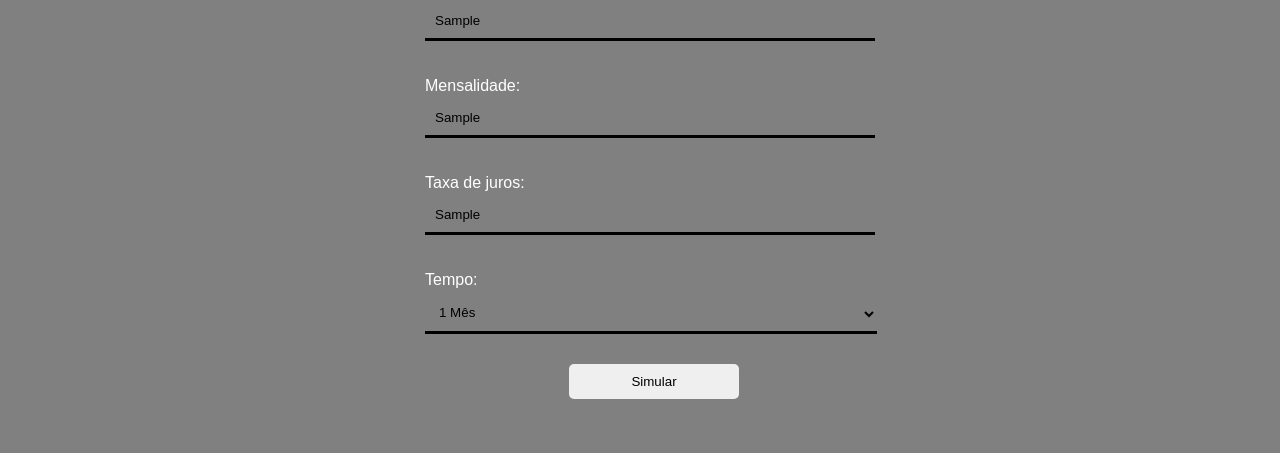
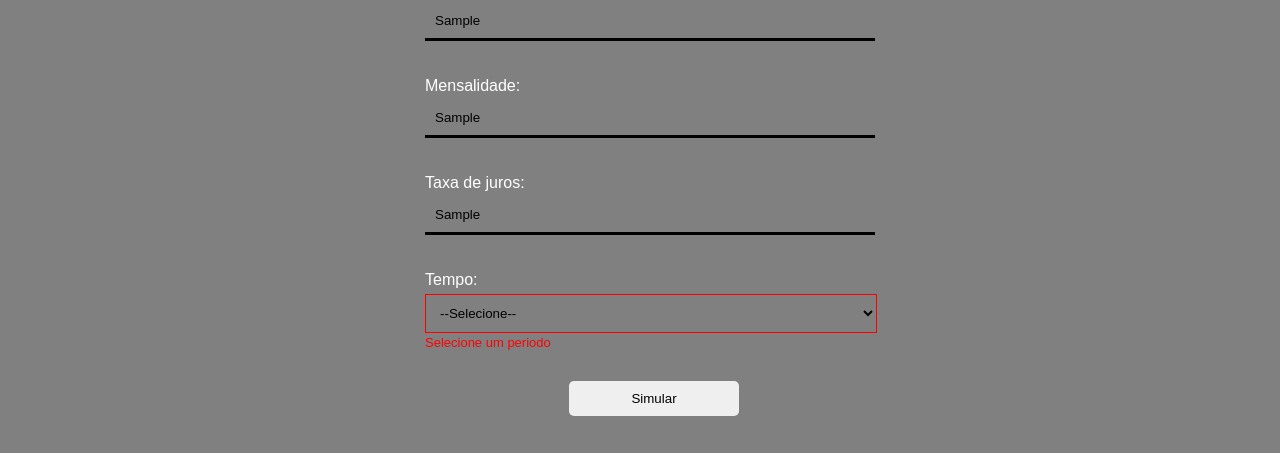
Before and after one commit to leticiaconservani17/teste_juros_compostos, a plain HTML site: page index.html in a window 1280 px wide. Both pictures are taken after typing "Sample", "Sample", "Sample" into the empty fields and a click on the button "Simular". Shown: the part 178-631 px from the top of the page. Drawn offline with Linux system fonts and the light colour scheme; no server answers.

Commit message:
Ajustes finais

```diff
--- a/index.html
+++ b/index.html
@@ -33,6 +33,7 @@
                     <br>
                             <label class="InputTempo">Tempo:</label>
                                 <select name="tempoDeMensalidade"  id="tempo de contribuicao em meses">
+                                        <option selected value="0">--Selecione--</option>
                                         <option value="1">1 Mês</option>
                                         <option value="2">2 Mêses</option>
                                         <option value="3">3 Mêses</option>
@@ -58,6 +59,7 @@
                                         <option value="23">1 Ano e 11 Meses</option>
                                         <option value="24">2 Anos</option>
                                 </select>
+                                <span class="Error"></span>
                                 <br>
 
                                 <button type="submit" class="break" id="Calcular">Simular</button>
--- a/scripts/efect.js
+++ b/scripts/efect.js
@@ -12,6 +12,7 @@ FormSub.onsubmit = function(e){
     let nome = document.forms['simulator']['nome']
     let mensalidade = document.forms['simulator']['valorDaMensalidade']
     let juros = document.forms['simulator']['taxaDeJuros']
+    var contribuicao = document.forms['simulator']['tempoDeMensalidade']
     if(!nome.value){
         ErrorForm = true
         nome.classList.add('InputError')
@@ -42,7 +43,16 @@ FormSub.onsubmit = function(e){
         let span = juros.nextSibling.nextSibling
         span.innerText = ""
     }
-
+    if(contribuicao.value == 0){
+        ErrorForm = true
+        contribuicao.classList.add('InputError')
+        let span = contribuicao.nextSibling.nextSibling
+        span.innerText = "Selecione um periodo"
+    }else{
+        contribuicao.classList.remove('InputError')
+        let span = contribuicao.nextSibling.nextSibling
+        span.innerText = ""
+    }
     if (ErrorForm === false){
 
     Click.addEventListener("click", function(){
```
